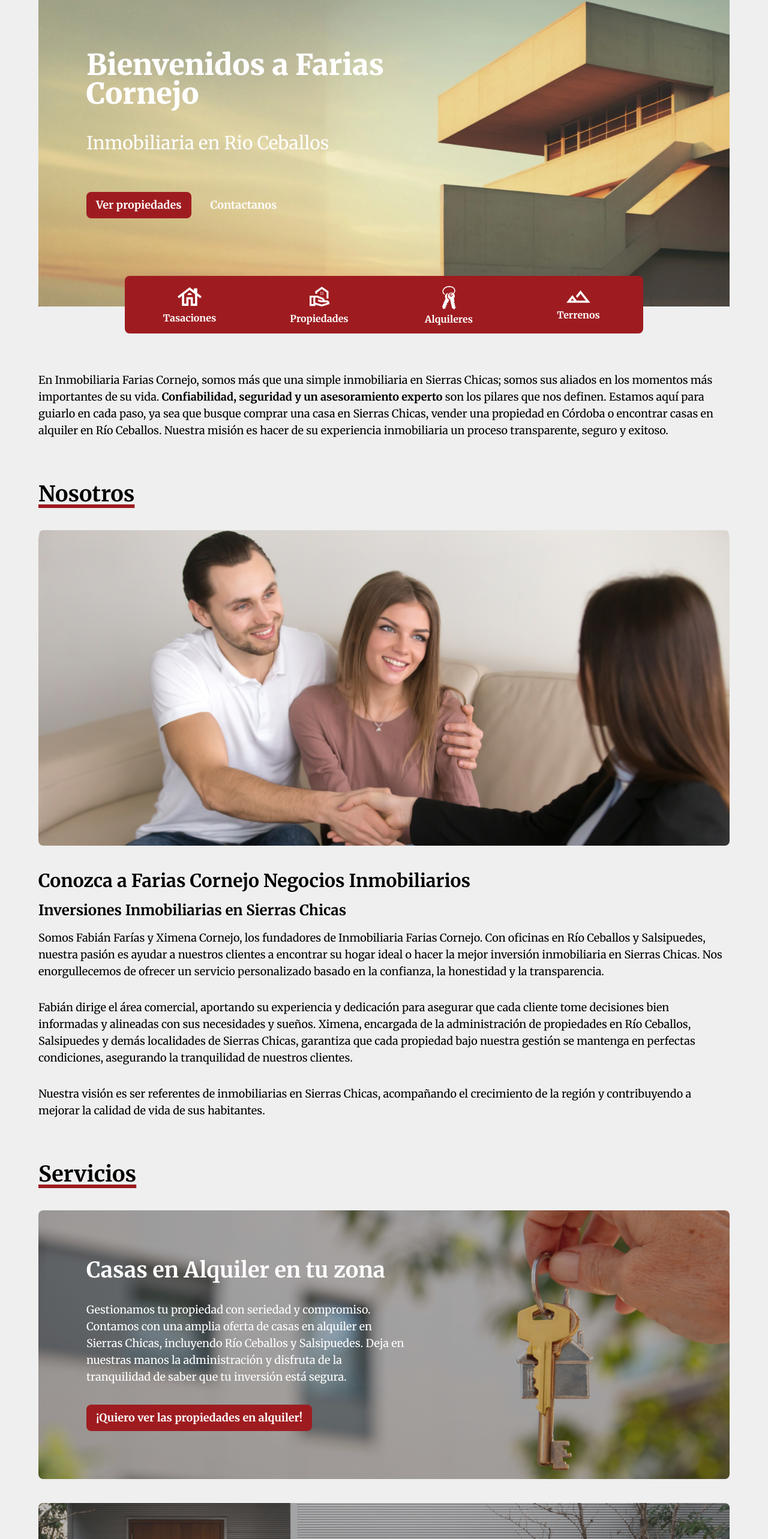
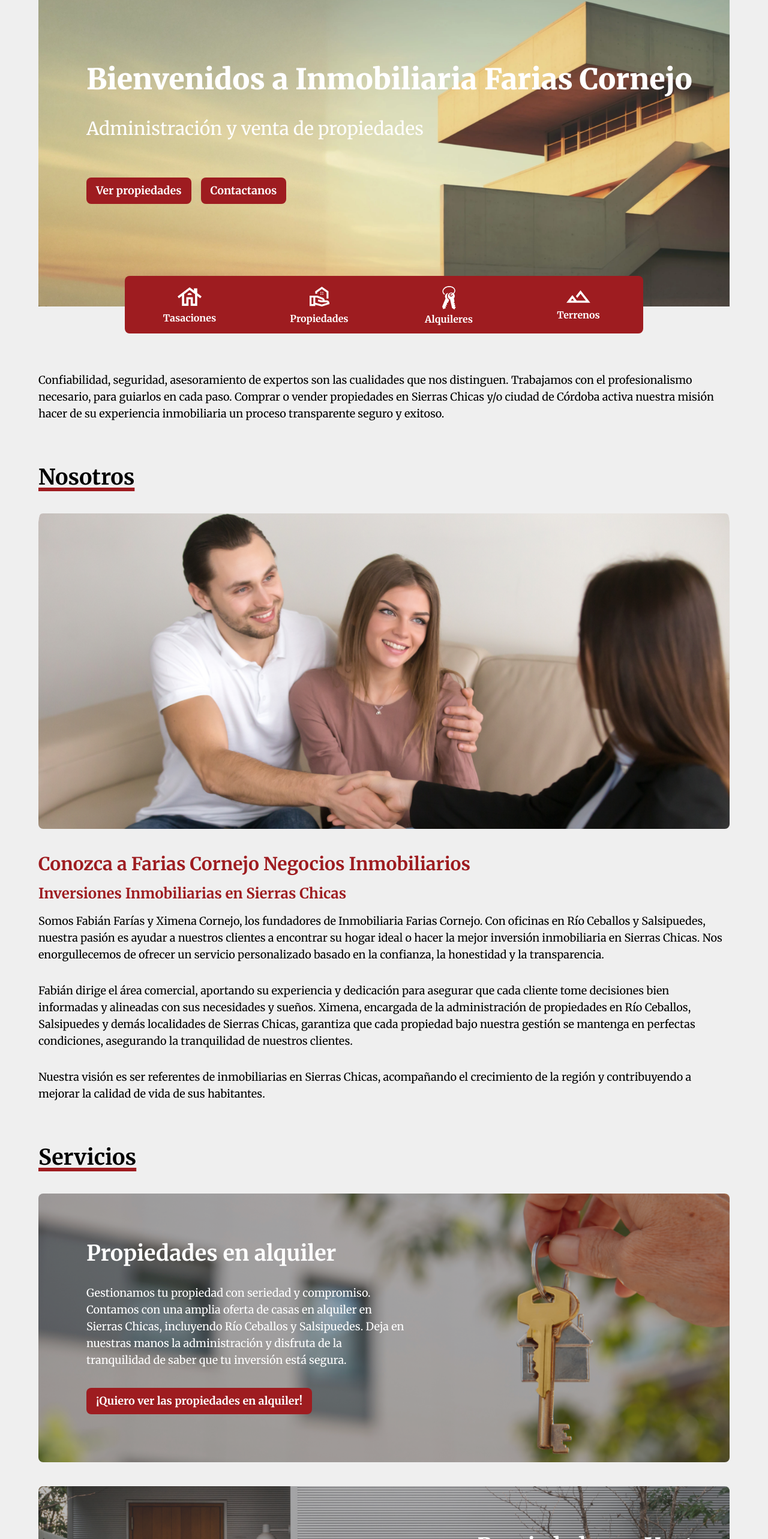
Before and after one commit to MaximoFarias27/website, a Next.js app: page / in a window 1280 px wide. Shown: the part 184-2750 px from the top of the page at 60% size. Built offline with nearby package versions, Linux system fonts and the light colour scheme.

Commit message:
primeras actualizaciones

```diff
--- a/app/(navigation)/contacto/page.js
+++ b/app/(navigation)/contacto/page.js
@@ -4,16 +4,18 @@ export default function BlogPage() {
   return (
     <div className="flex flex-col items-center md:min-h-[30vw]">
       <div className="max-w-[1200px] w-[90%] flex flex-col items-center md:mb-52 mb-20">
-        <h2 className="w-full text-3xl mb-5 font-bold mt-5">Comunícate con Nosotros</h2>
-        <p className="w-full text-lg mb-8">
+        <h1 className="w-full text-4xl mb-8 font-bold mt-5">Comunícate con Nosotros</h1>
+        <p className="w-full text-xl mb-8">
           ¿Tienes alguna pregunta o necesitas más información? No dudes en contactarnos. Estamos aquí para ayudarte.
         </p>
-        <div className="w-full flex flex-col md:flex-row gap-10 md:pl-10">
+        <div className="w-full flex flex-col md:flex-row gap-10 md:pl-5">
           <div className="w-full md:w-1/2 flex flex-col gap-4">
-            <p className="text-lg">Email:</p>
-            <p className="text-lg">Oficina Río Ceballos: +54 351 123 4567</p>
-            <p className="text-lg">Oficina Salsipuedes: +54 351 765 4321</p>
-            <p className="text-lg">WhatsApp: <Link href={"https://wa.me/3511234567"} target="_blank" className="hover:underline font-medium">Envíanos un mensaje</Link></p>
+            <p className="text-lg md:pl-5">Email: oficina.fariascornejo@gmail.com</p>
+            <p className="text-lg md:pl-5">WhatsApp: <Link href={"https://wa.me/3511234567"} target="_blank" className="underline font-medium hover:text-red-800">Envíanos un mensaje</Link></p>
+            <h3 className="text-2xl mt-5 letra-roja">Oficinas Río Ceballos</h3>
+            <p className="text-lg md:pl-5">Telefono: +54 351 123 4567</p>
+            <h3 className="text-2xl mt-5 letra-roja">Oficinas Salsipuedes</h3>
+            <p className="text-lg md:pl-5">Telefono: +54 351 765 4321</p>
           </div>
         </div>
 
--- a/app/globals.css
+++ b/app/globals.css
@@ -62,3 +62,9 @@ html{
     border-top: 1px solid #cfcfcf;
     padding-top: 40px;;
 }
+
+iframe a img{
+    display: none !important;
+    opacity: 0 !important;
+    visibility: hidden !important;
+}
--- a/app/layout.js
+++ b/app/layout.js
@@ -7,7 +7,7 @@ import { Footer } from "@/components/Footer";
 const merriweather = Merriweather({ subsets: ["latin"], weight:["300", "400", "700", "900"] });
 
 export const metadata = {
-  title: "Create Next App",
+  title: "Farias Cornejo",
   description: "Generated by create next app",
 };
 
--- a/app/page.js
+++ b/app/page.js
@@ -10,12 +10,11 @@ export default function HomePage() {
       <div className="max-w-[1200px] w-[90%] flex flex-col items-center mb-20">
         <Hero/>
         <p className="w-full text-lg mb-8">
-          En Inmobiliaria Farias Cornejo, somos más que una simple inmobiliaria en Sierras Chicas; somos sus aliados en los momentos más importantes de su vida. <strong>Confiabilidad, seguridad y un asesoramiento experto</strong> son los pilares que nos definen. Estamos aquí para guiarlo en cada paso, ya sea que busque comprar una casa en Sierras Chicas, vender una propiedad en Córdoba o encontrar casas en alquiler en Río Ceballos. Nuestra misión es hacer de su experiencia inmobiliaria un proceso transparente, seguro y exitoso.
-        </p>
+        Confiabilidad, seguridad, asesoramiento de expertos son las cualidades que nos distinguen. Trabajamos con el profesionalismo necesario, para guiarlos en cada paso. Comprar o vender propiedades en Sierras Chicas y/o ciudad de Córdoba activa nuestra misión hacer de su experiencia inmobiliaria un proceso transparente seguro y exitoso.        </p>
         <h2 className="w-full text-4xl mb-10 subrayado-rojo font-bold mt-10">Nosotros</h2>
         <Image src="/nosotros.png" width={3000} height={2000} className="rounded-lg mb-10" />
-        <h3 className="w-full text-3xl font-semibold mb-4">Conozca a Farias Cornejo Negocios Inmobiliarios</h3>
-        <h4 className="w-full text-2xl font-semibold mb-4">Inversiones Inmobiliarias en Sierras Chicas</h4>
+        <h3 className="w-full text-3xl font-semibold mb-4 letra-roja">Conozca a Farias Cornejo Negocios Inmobiliarios</h3>
+        <h4 className="w-full text-2xl font-semibold mb-4 letra-roja">Inversiones Inmobiliarias en Sierras Chicas</h4>
         <p className="w-full text-lg mb-8">
           Somos Fabián Farías y Ximena Cornejo, los fundadores de Inmobiliaria Farias Cornejo. Con oficinas en Río Ceballos y Salsipuedes, nuestra pasión es ayudar a nuestros clientes a encontrar su hogar ideal o hacer la mejor inversión inmobiliaria en Sierras Chicas. Nos enorgullecemos de ofrecer un servicio personalizado basado en la confianza, la honestidad y la transparencia.
         </p>
@@ -26,7 +25,7 @@ export default function HomePage() {
         <h2 className="w-full text-4xl mb-10 subrayado-rojo font-bold mt-10">Servicios</h2>
 
         <div className="fondo-alquiler-zona w-full py-20 flex flex-col pl-20 rounded-lg">
-          <h3 className="w-full text-4xl font-semibold mb-8 text-white">Casas en Alquiler en tu zona</h3>
+          <h3 className="w-full text-4xl font-semibold mb-8 text-white">Propiedades en alquiler</h3>
           <p className="w-2/4 text-lg mb-8 text-white">
             Gestionamos tu propiedad con seriedad y compromiso. Contamos con una amplia oferta de casas en alquiler en Sierras Chicas, incluyendo Río Ceballos y Salsipuedes. Deja en nuestras manos la administración y disfruta de la tranquilidad de saber que tu inversión está segura.            </p>
           <Link
@@ -41,8 +40,8 @@ export default function HomePage() {
 
         <div className="fondo-comprar-zona w-full py-20 rounded-lg my-10 flex justify-end pr-10">
           <div className=" flex flex-col w-2/4 items-end">
-            <h3 className="text-4xl font-semibold mb-8 text-white w-full">Casas en Venta cerca tuyo</h3>
-            <p className="w-full text-lg mb-8 text-white">
+            <h3 className="text-4xl text-right font-semibold mb-8 text-white w-full">Propiedades en Venta</h3>
+            <p className="w-full text-lg mb-8 text-white text-right">
               Ofrecemos un servicio integral para la venta de casas en Río Ceballos, Salsipuedes y demás localidades de Sierras Chicas. Te acompañamos desde la tasación hasta la firma del contrato, asegurando una transacción transparente y beneficiosa. Ya sea que quieras vender o comprar una casa, estamos aquí para asesorarte.
             </p>
             <Link
@@ -57,7 +56,7 @@ export default function HomePage() {
         </div>
 
         <div className="fondo-terrenos-venta w-full py-20 flex flex-col pl-20 rounded-lg">
-          <h3 className="w-full text-4xl font-semibold mb-8 text-white">Terrenos y lotes en Venta</h3>
+          <h3 className="w-full text-4xl font-semibold mb-8 text-white">Venta de Lotes y grandes parcelas</h3>
           <p className="w-2/4 text-lg mb-8 text-white">
             Encuentra el terreno perfecto en las Sierras Chicas. Te ayudamos a elegir la mejor opción para tus proyectos, garantizando una compra segura y satisfactoria.
           </p>
@@ -71,7 +70,7 @@ export default function HomePage() {
           </Link>
         </div>
 
-        <h2 className="w-full text-4xl mb-10 subrayado-rojo font-bold mt-20">FAQS</h2>
+        <h2 className="w-full text-4xl mb-10 subrayado-rojo font-bold mt-20">Preguntas frecuentes</h2>
         <FAQs />
       </div>
 
--- a/components/Footer.jsx
+++ b/components/Footer.jsx
@@ -6,17 +6,29 @@ export const Footer = () => {
   return (
     <div className="fondo-rojo py-10 flex justify-center">
       <footer className="grid lg:grid-cols-3 grid-cols-1 max-w-[1200px] gap-y-10">
-        <Image src="/Logo.png" width={200} height={150} className="w-full"/>
+        <Image src="/Logo.png" width={200} height={150} className="w-full" />
         <div className="text-white flex flex-col w-full md:pl-24 gap-5">
-            <Link className=" hover:underline" href="/">Inicio</Link>
-            <Link className=" hover:underline" href="/blog">Blog</Link>
-            <Link className=" hover:underline" href="/contacto">Contacto</Link>
+          <Link className=" hover:underline" href="/">
+            Inicio
+          </Link>
+          <Link className=" hover:underline" href="/blog">
+            Blog
+          </Link>
+          <Link className=" hover:underline" href="/contacto">
+            Contacto
+          </Link>
         </div>
         <div className="text-white flex flex-col w-full md:pl-10 gap-5">
-            <p>Email:</p>
-            <p>Oficina Río Ceballos: +54 351 123 4567</p>
-            <p>Oficina Salsipuedes: +54 351 765 4321</p>
-            <Link href={"https://wa.me/3511234567"} target="_blank" className="underline w-fit">Whatsapp</Link>
+          <p>Email: oficina.fariascornejo@gmail.com</p>
+          <Link
+            href={"https://wa.me/3511234567"}
+            target="_blank"
+            className="underline w-fit"
+          >
+            Whatsapp
+          </Link>
+          <p>Río Ceballos: +54 351 123 4567</p>
+          <p>Salsipuedes: +54 351 765 4321</p>
         </div>
       </footer>
     </div>
--- a/components/Hero.jsx
+++ b/components/Hero.jsx
@@ -3,13 +3,13 @@ import Link from "next/link";
 
 export const Hero = () => {
   return (
-    <div className="flex flex-col items-center w-full">
+    <div className="hidden flex-col items-center w-full md:flex">
       <div className="fondo-landing min-h-[600px] w-full rounded-lg pl-20 flex flex-col justify-center gap-10">
-        <h1 className="text-5xl font-black text-white max-w-[600px]">
-          Bienvenidos a Farias Cornejo
+        <h1 className="text-5xl font-black text-white ">
+          Bienvenidos a Inmobiliaria Farias Cornejo
         </h1>
         <h2 className="text-3xl font-medium text-white">
-          Inmobiliaria en Rio Ceballos
+        Administración y venta de propiedades
         </h2>
         <div className="flex flex-row w-fit mt-6 gap-4">
           <Link
@@ -21,7 +21,7 @@ export const Hero = () => {
           </Link>
           <Link
             href="/contacto"
-            className="flex text-white text-lg font-semibold py-2 px-4 rounded-lg gap-3 transition-colors duration-300 hover:text-stone-100"
+            className="flex fondo-rojo text-white text-lg font-semibold py-2 px-4 rounded-lg gap-3 transition-all duration-300 hover:bg-red-900"
           >
             Contactanos
           </Link>
```
